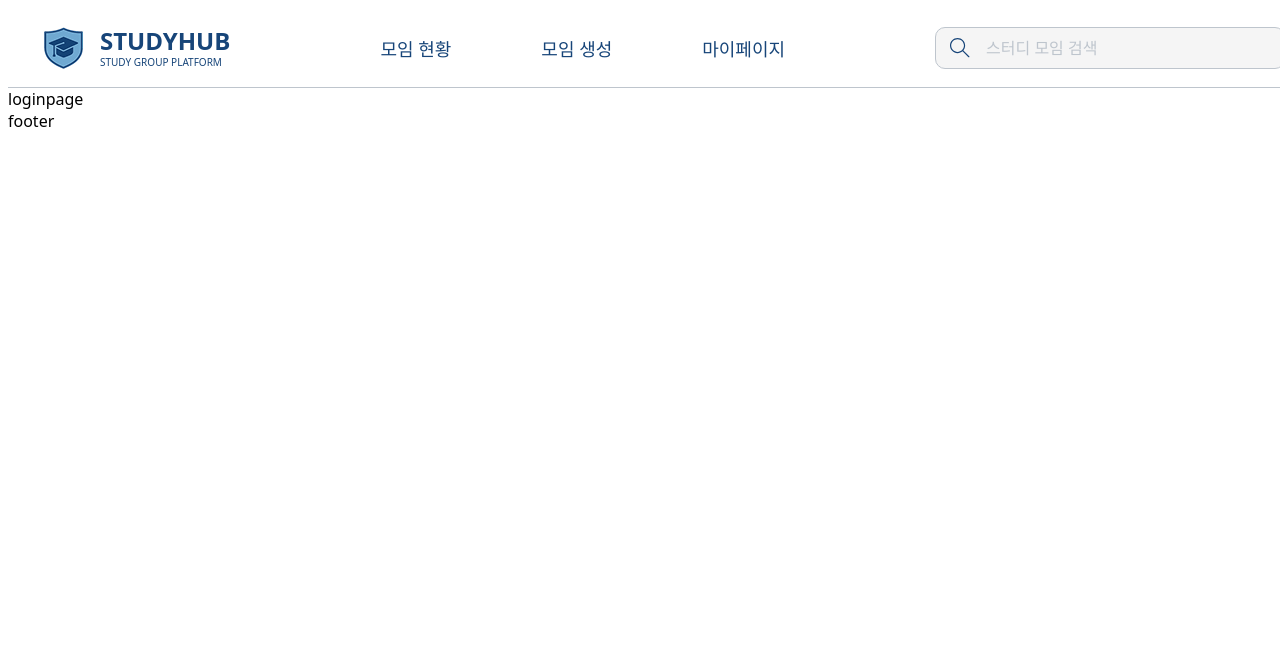
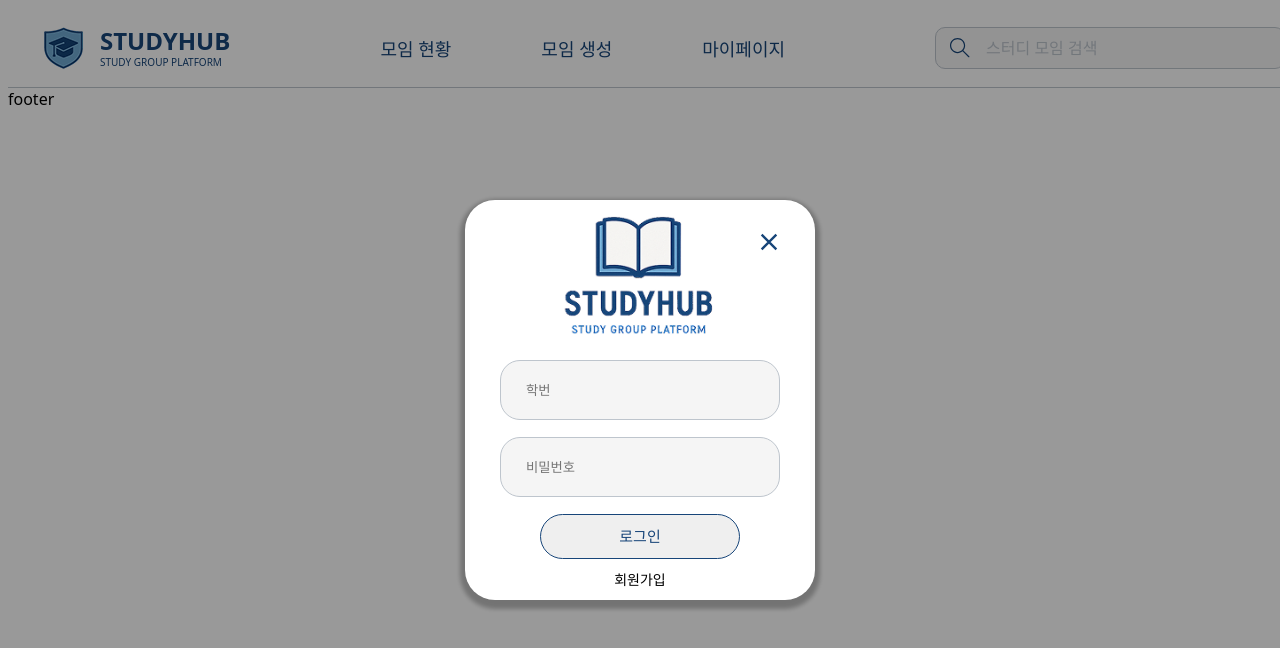
Before and after one commit to LEEDONGQUE/study-gather-project, a React app in the folder frontend/: page /login in a window 1280 px wide. Shown: the top 648 px of the page. Built offline with nearby package versions, Linux system fonts and the light colour scheme; no server answers; the HTML template or start-up script is replaced by a standard one.

Commit message:
초기 프론트 코드 병합본

```diff
--- a/frontend/src/App.jsx
+++ b/frontend/src/App.jsx
@@ -3,10 +3,35 @@ import "./App.css";
 import { Routes, Route, Outlet } from "react-router-dom";
 import Header from "./components/Header/Header";
 import HomePage from "./pages/HomePage";
-import LoginPage from "./pages/LoginPage";
+import LoginPage from "./pages/login-page/LoginPage";
 import SignupPage from "./pages/SignupPage";
 import NotFoundPage from "./pages/NotFoundPage";
 import Studydetail from "./pages/Studydetail";
+
+//  모달 컨텍스트 흡수 (경로는 팀원 코드 기준)
+import { useModal } from "./pages/login-page/useModal";
+import ModalProvider from "./pages/login-page/ModalProvider";
+
+//추가
+import styled from "styled-components";
+
+// 현재 모달 키에 따라 실제 모달 내용을 렌더링
+function ModalHost() {
+  const { modal } = useModal();
+  if (modal === "login") return <LoginPage />;
+  if (modal === "signup") return <SignupPage />;
+  return null;
+}
+
+// /login 진입 시 모달 열기
+function LoginRouteSync() {
+  const { openLogin } = useModal();
+  useEffect(() => {
+    openLogin();
+  }, [openLogin]);
+  return null; // 모달은 ModalHost에서 렌더됨
+}
+
 function Layout() {
   return (
     <div>
@@ -23,14 +48,23 @@ function Layout() {
 
 export default function App() {
   return (
+    <ModalProvider>
       <Routes>
         <Route path="/" element={<Layout />}>
           <Route index element={<HomePage />} />
           <Route path="/studies/:id" element={<Studydetail />} />
+          {/* <Route path="login" element={<LoginRouteSync />} /> */}
           <Route path="login" element={<LoginPage />} />
+
           <Route path="signup" element={<SignupPage />} />
           <Route path="*" element={<NotFoundPage />} />
         </Route>
       </Routes>
+    </ModalProvider>
   );
 }
+
+const AppContainer = styled.div`
+  width: 1440px;
+  margin: 0 auto;
+`;
--- a/frontend/src/pages/LoginPage.jsx
+++ /dev/null
@@ -1,6 +0,0 @@
-export default function LoginPage() {
-
-    return(
-        <div>loginpage</div>
-    )
-}
--- /dev/null
+++ b/frontend/src/pages/login-page/LoginPage.jsx
@@ -0,0 +1,159 @@
+import { createPortal } from "react-dom";
+import { useEffect, useRef } from "react";
+import styled from "styled-components";
+import loginPageImg from "../../assets/login_logo.png";
+import { useModal } from "./useModal";
+
+export default function LoginPage() {
+    const overlayRef = useRef(null);
+    const { closeModal, openSignup } = useModal();
+
+    useEffect(() => {
+    const onKey = (e) => e.key === "Escape" && closeModal();
+    window.addEventListener("keydown", onKey);
+    return () => window.removeEventListener("keydown", onKey);
+    }, [closeModal]);
+
+    return createPortal(
+        <Overlay
+        ref={overlayRef}
+        onClick={(e) => e.target === overlayRef.current && closeModal()}
+        aria-modal="true"
+        role="dialog"
+        >
+          <ModalBox>
+             <CloseButton onClick={closeModal} aria-label="닫기">
+                <svg width="28" height="28" viewBox="0 0 24 24" aria-hidden="true" style={{ display: "block" }}>
+                    <path fill="#174579" d="M6.4 5l12.6 12.6-1.4 1.4L5 6.4 6.4 5zM5 17.6 17.6 5l1.4 1.4L6.4 19 5 17.6z" />
+                </svg>
+             </CloseButton>
+
+             <Logo src={loginPageImg} alt="로그인페이지 로고" />
+
+             <Form
+                onSubmit={(e) => {
+                  e.preventDefault();
+                  closeModal();
+                }}
+             >
+               <Input type="text" placeholder="학번" />
+               <Input type="password" placeholder="비밀번호" />
+               <LoginButton type="submit">로그인</LoginButton>
+             </Form>
+
+            <SwitchRow>
+              <SwitchLink type="button" onClick={openSignup}>회원가입</SwitchLink>
+            </SwitchRow>
+         </ModalBox>
+        </Overlay>,
+        document.body
+    );
+}
+
+/* .modal-overlay */
+const Overlay = styled.div`
+  position: fixed;
+  inset: 0;
+  background: rgba(0, 0, 0, 0.4);
+  display: flex;
+  justify-content: center;
+  align-items: center;
+  overflow: hidden;
+  z-index: 1000;
+`;
+
+/* .modal-box */
+const ModalBox = styled.div`
+  width: 350px;
+  height: 400px;
+  flex-shrink: 0;
+  background: #fff;
+  border-radius: 30px;
+  box-shadow: 0 4px 4px 5px rgba(0, 0, 0, 0.25);
+
+  position: relative;
+  padding: 32px 40px 24px;
+
+  display: flex;
+  flex-direction: column;
+  align-items: center;
+  justify-content: center;
+`;
+
+/* .modal-close */
+const CloseButton = styled.button`
+  position: absolute;
+  top: 20px;
+  right: 24px;
+  width: 44px;
+  height: 44px;
+  display: grid;
+  place-items: center;
+  background: transparent;
+  border: 0;
+  cursor: pointer;
+  padding: 0;
+`;
+
+const Logo = styled.img`
+  height: 160px;
+  flex-shrink: 0;
+  aspect-ratio: 97/90;
+  margin-top: -20px;
+`;
+
+/* form */
+const Form = styled.form`
+  width: 100%;
+  max-width: 380px;
+  display: flex;
+  flex-direction: column;
+  align-items: center;
+  gap: 17px;
+`;
+
+/* .modal-input */
+const Input = styled.input`
+  display: flex;
+  width: 280px;
+  padding: 20px 25px;
+  align-items: center;
+  gap: 10px;
+  border-radius: 20px;
+  border: 0.3px solid #BEC5CD;
+  background: #F5F5F5;
+  outline: none;
+
+  &:focus {
+    border-color: #174579;
+  }
+`;
+
+/* .modal-login-btn */
+const LoginButton = styled.button`
+  display: flex;
+  height: 45px;
+  width: 200px;
+  padding: 14px 0 15.085px 0;
+  justify-content: center;
+  align-items: center;
+  border-radius: 30px;
+  border: 1px solid #174579;
+  color: #174579;
+  font-size: 15px;
+`;
+
+const SwitchRow = styled.div`
+  margin-top: 10px;
+  display: flex;
+  justify-content: center;
+`;
+const SwitchLink = styled.button`
+  background: none;
+  border: 0;
+  padding: 0;
+  font-size: 14px;
+  font-weight: 500;
+  cursor: pointer;
+  text-decoration: none;
+`;
--- /dev/null
+++ b/frontend/src/pages/login-page/ModalProvider.jsx
@@ -0,0 +1,14 @@
+import { useCallback, useState } from "react";
+import { ModalContext } from "./useModal";
+
+export default function ModalProvider({ children }) {
+  const [modal, setModal] = useState(null);
+
+  const openLogin = useCallback(() => setModal("login"), []);
+  const openSignup = useCallback(() => setModal("signup"), []);
+  const closeModal = useCallback(() => setModal(null), []);
+
+  const value = { modal, openLogin, openSignup, closeModal };
+
+  return <ModalContext.Provider value={value}>{children}</ModalContext.Provider>;
+}
--- /dev/null
+++ b/frontend/src/pages/login-page/useModal.js
@@ -0,0 +1,9 @@
+import { createContext, useContext } from "react";
+
+export const ModalContext = createContext(null);
+
+export function useModal() {
+  const ctx = useContext(ModalContext);
+  if (!ctx) throw new Error("useModal must be used within ModalProvider");
+  return ctx;
+}
--- /dev/null
+++ b/package.json
@@ -0,0 +1,5 @@
+{
+  "dependencies": {
+    "styled-components": "^6.1.19"
+  }
+}
```
Also changed, not shown: frontend/src/assets/login_logo.png (added), 1 other file (tests, documents, lock files or other folders). Lines whose indentation alone changed are shown as unchanged.
